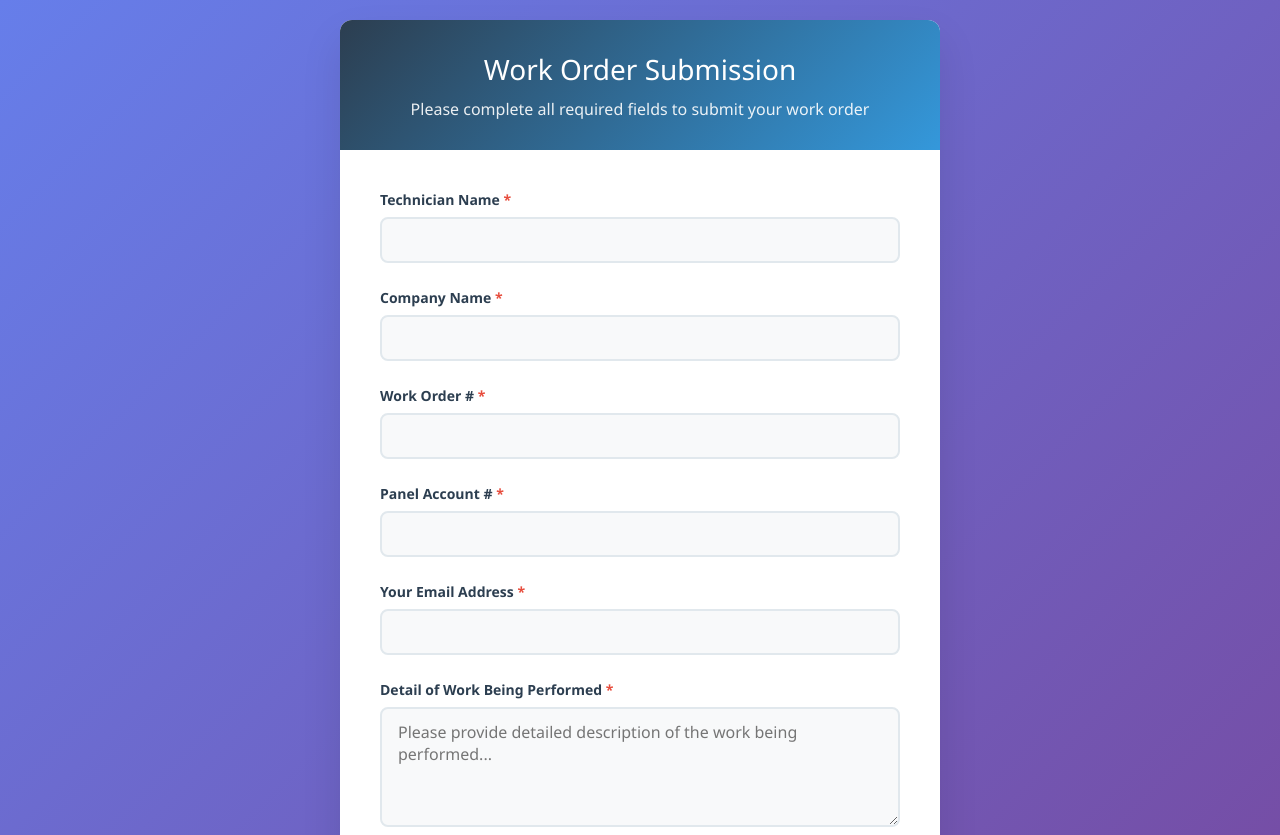
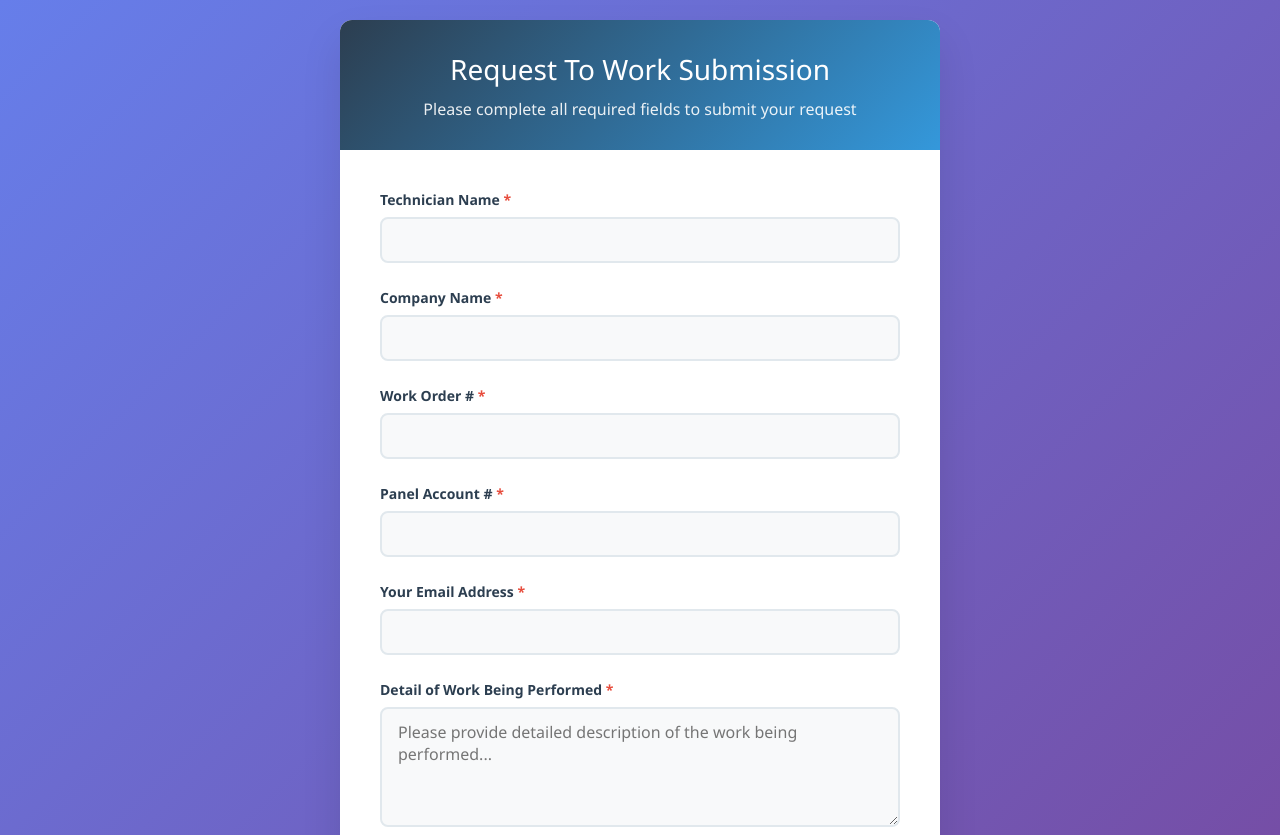
Before and after one commit to JoeB2020/vendorwork.github.io, a plain HTML site: page index.html in a window 1280 px wide. Shown: the top 835 px of the page. Drawn offline with Linux system fonts and the light colour scheme.

Commit message:
Update index.html

```diff
--- a/index.html
+++ b/index.html
@@ -356,8 +356,8 @@
 <body>
     <div class="container">
         <div class="header">
-            <h1>Work Order Submission</h1>
-            <p>Please complete all required fields to submit your work order</p>
+            <h1>Request To Work Submission</h1>
+            <p>Please complete all required fields to submit your request</p>
         </div>
 
         <!-- Main Form -->
```
